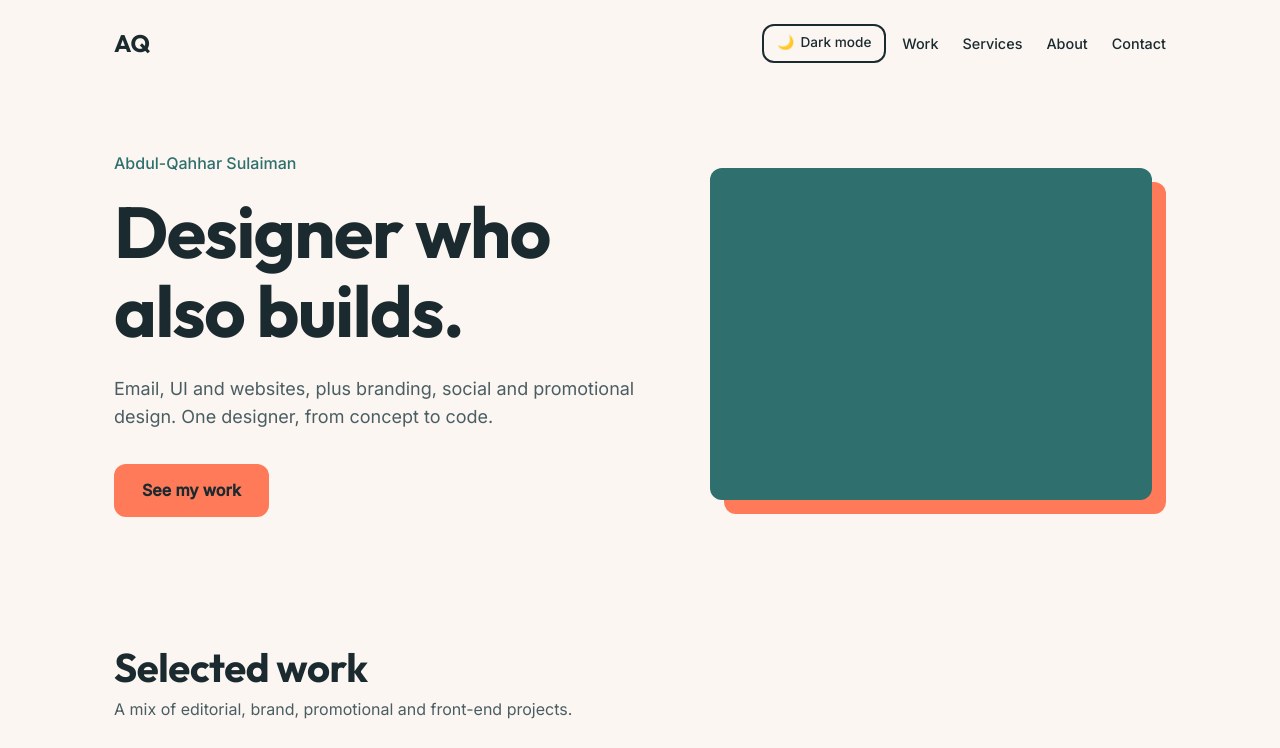
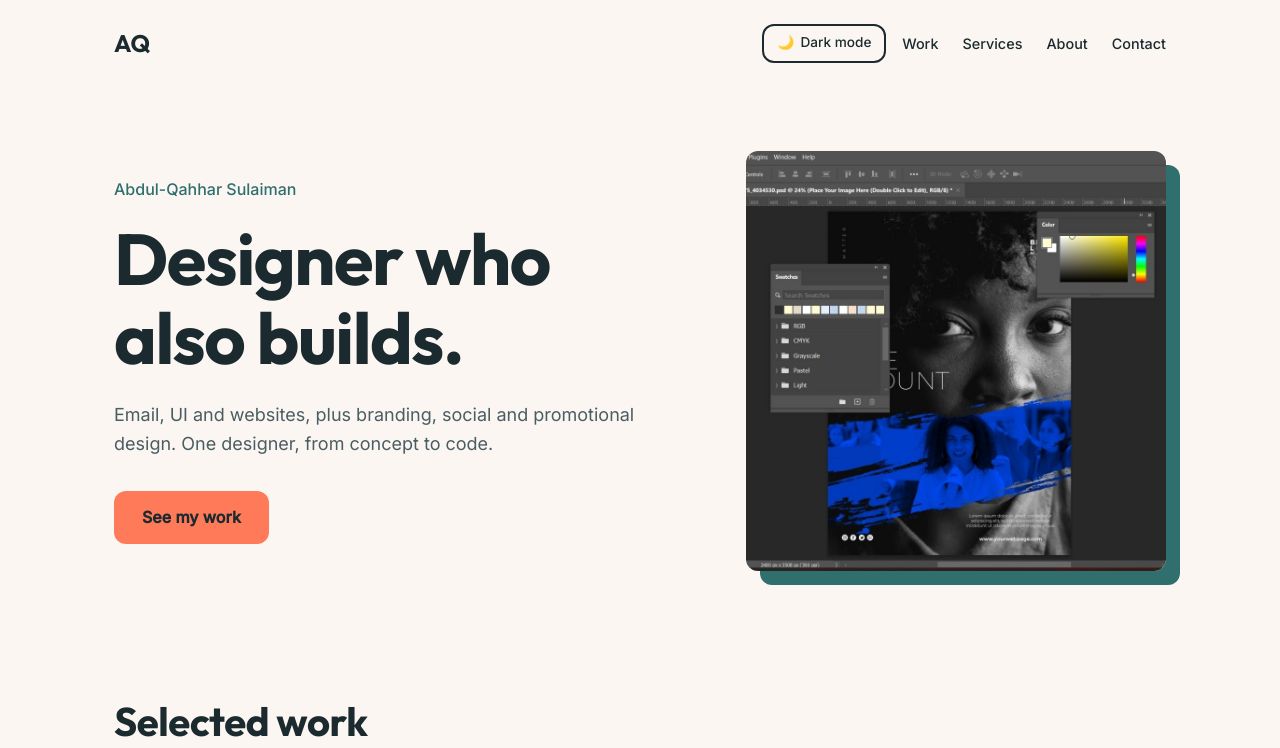
Before and after one commit to abdulqahhar-sulaiman/Abdul-Qahhar-Portfolio, a plain HTML site: page index.html in a window 1280 px wide. Shown: the top 748 px of the page. Drawn offline with Linux system fonts and the light colour scheme.

Commit message:
Added a hero image

```diff
--- a/index.html
+++ b/index.html
@@ -81,7 +81,15 @@
           </p>
           <a class = "btn" href = "#work">See my work</a>
         </div>
-        <div class = "hero__visual" aria-hidden = "true"></div>
+        <!--<div class = "hero__visual" aria-hidden = "true"></div>-->
+
+        <img
+          class = "about__image fade-in"
+          src = "images/hero/hero-image.jpg"
+          width = "800"
+          height = "800"
+          loading = "lazy"
+          alt = "photoshop home page">
       </div>
     </section>
 
```
Also changed, not shown: images/hero/hero-image.jpg (added).
